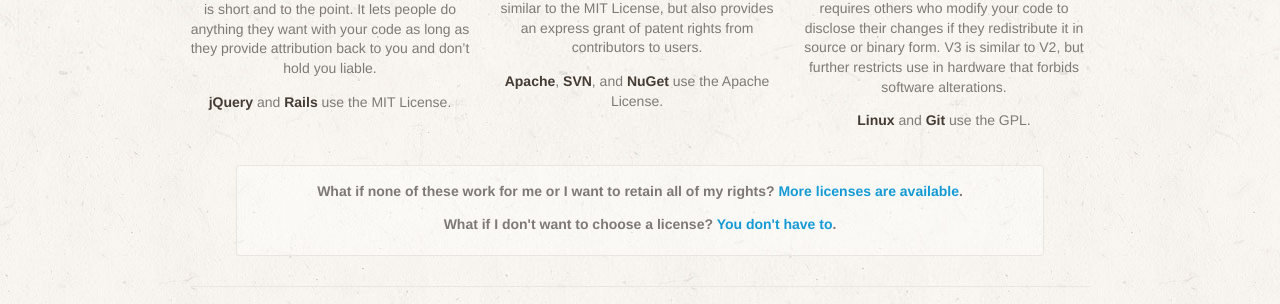
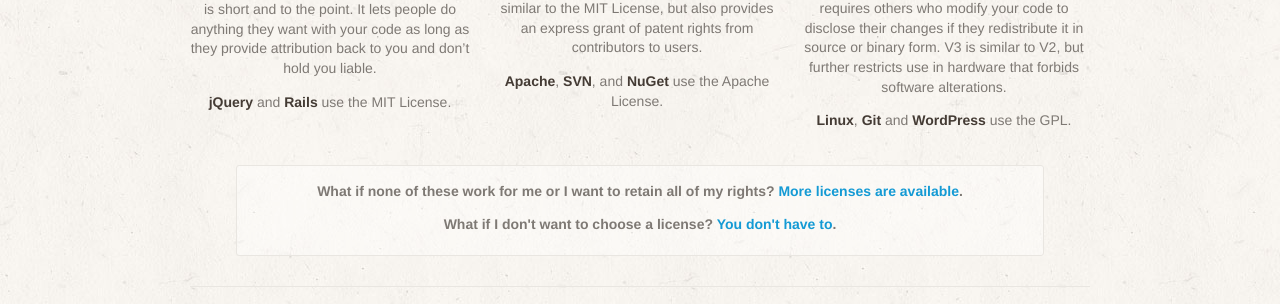
Before and after one commit to github/choosealicense.com, a Jekyll site: the page built from index.html, in a window 1280 px wide. Shown: the part 520-824 px from the top of the page. Built offline with Jekyll 4.4.1, drawn with Linux system fonts in a browser that asks for light colours; some web fonts are replaced; Markdown is read by kramdown in place of the engine named in the settings.

Commit message:
Added WordPress to list of GPL repos on homepage.
WordPress is a very popular, very public facing open source project that uses GPL.

```diff
--- a/index.html
+++ b/index.html
@@ -39,7 +39,7 @@
       The GPL (<a href="licenses/gpl-v2">V2</a> or <a href="licenses/gpl-v3">V3</a>) is a copyleft license that requires others who modify your code to disclose their changes if they redistribute it in source or binary form. V3 is similar to V2, but further restricts use in hardware that forbids software alterations.
     </p>
     <p>
-      <strong>Linux</strong> and <strong>Git</strong> use the GPL.
+      <strong>Linux</strong>, <strong>Git</strong> and <strong>WordPress</strong> use the GPL.
     </p>
   </li>
 </ul>
```
